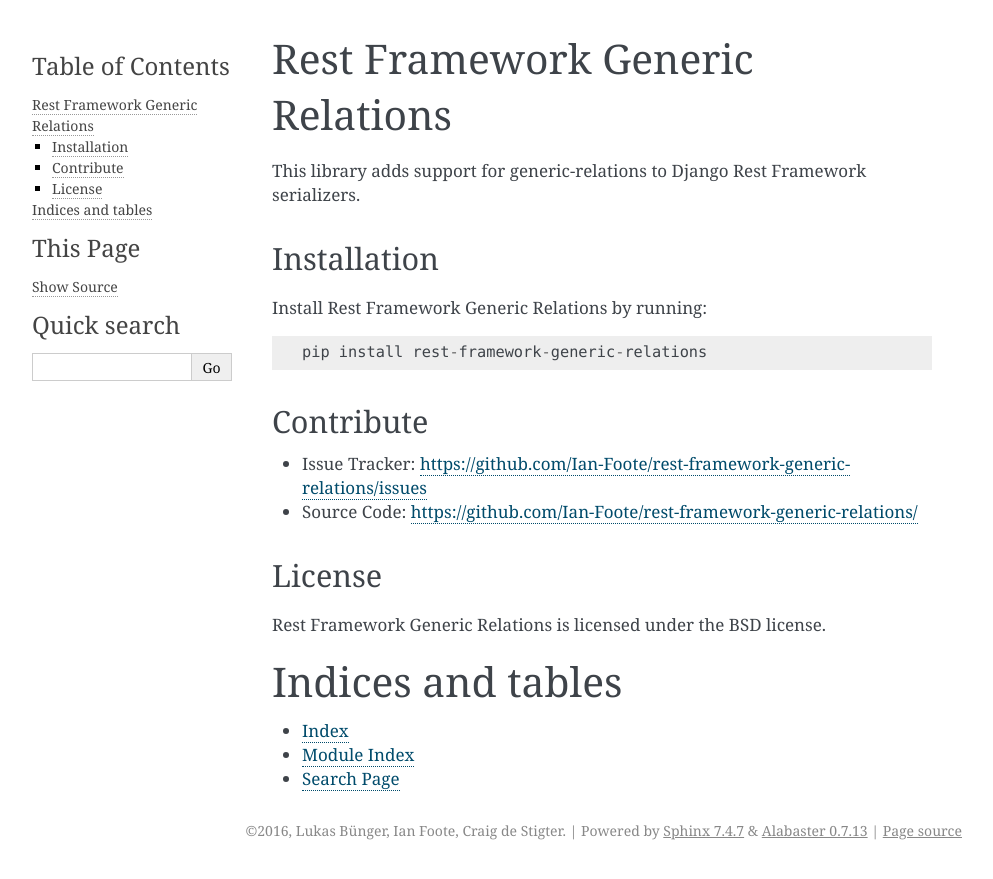
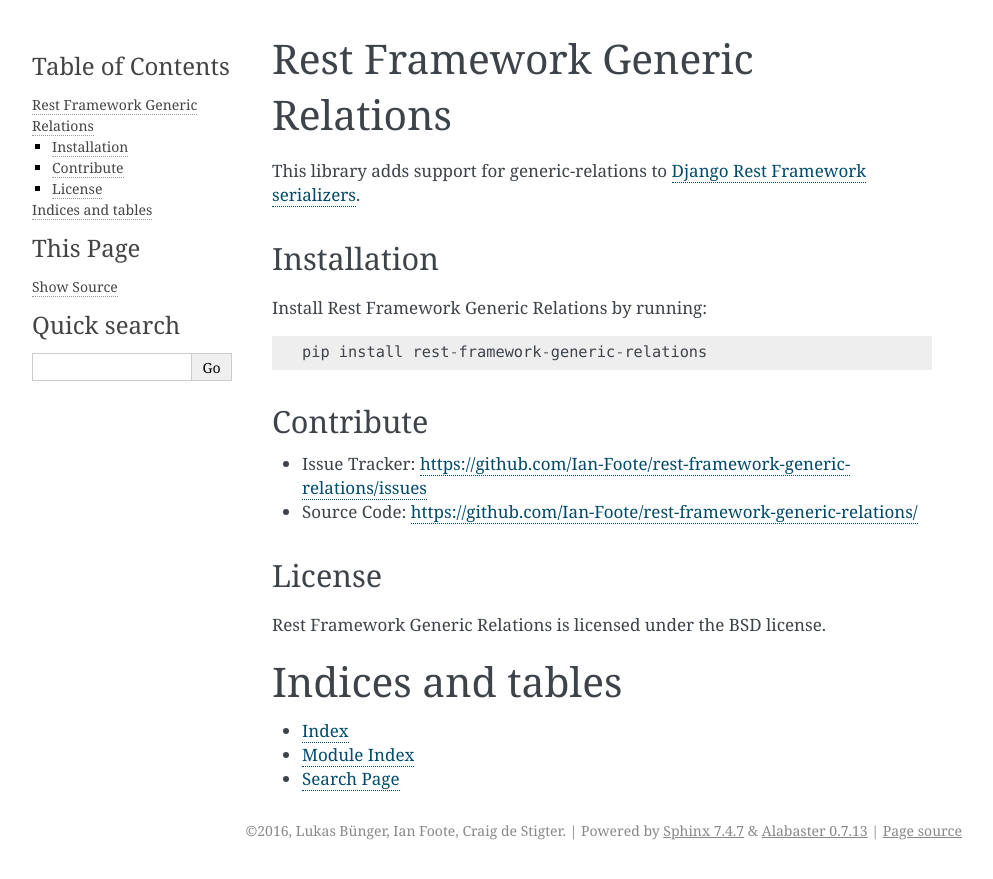
Before and after one commit to LilyFoote/rest-framework-generic-relations, a Sphinx documentation site: the page built from docs/index.rst, in a window 1280 px wide. Shown: the top 879 px of the page, without its empty margins (148-1141 px from the left). Built offline with Sphinx 7.4.7, drawn with Linux system fonts in a browser that asks for light colours; part of the change alters nothing that is shown.

```diff
--- a/docs/index.rst
+++ b/docs/index.rst
@@ -9,7 +9,7 @@ Rest Framework Generic Relations
 .. toctree::
    :maxdepth: 2
 
-This library adds support for :django:ref:`generic-relations` to Django Rest Framework serializers.
+This library adds support for :django:ref:`generic-relations` to `Django Rest Framework serializers <http://www.django-rest-framework.org/api-guide/serializers/>`_.
 
 Installation
 ------------
```
